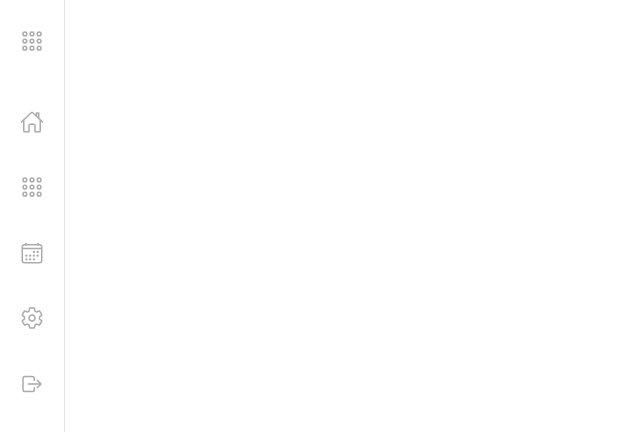
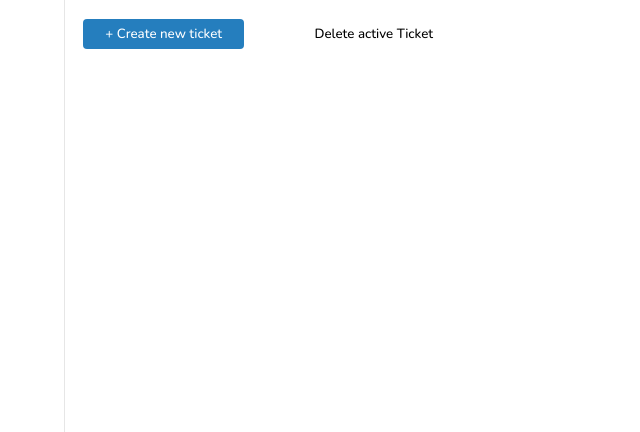
Before and after one commit to AmeenNH3/release-buddy-ui, a React (Vite) app: page /dashboard in a window 1280 px wide. Shown: the top 432 px of the page, without its empty margins (0-640 px from the left). Built offline with nearby package versions, Linux system fonts and the light colour scheme.

Commit message:
added create and delete ticket

```diff
--- a/src/App.jsx
+++ b/src/App.jsx
@@ -1,6 +1,7 @@
 import React from "react";
 import Dashboard from "./Dashboard";
 import Landing from "./pages/Landing";
+
 import { BrowserRouter, Route, Routes } from "react-router-dom";
 function App() {
   return (
--- a/src/Dashboard.jsx
+++ b/src/Dashboard.jsx
@@ -1,6 +1,7 @@
 import { useState } from "react";
 import { useDispatch, useSelector } from "react-redux";
 import Navbar from "./components/Navbar/Navbar";
+import Toolbar from "./components/Toolbar/Toolbar";
 import Stats from "./components/Stats/Stats";
 import Table from "./components/Table/Table";
 import Tickets from "./components/Tickets/Tickets";
@@ -43,6 +44,11 @@ function Dashboard() {
     <>
       <main className="main">
         <Navbar></Navbar>
+        <Toolbar
+          tickets={tickets}
+          tableEditLock={tableEditLock}
+          changeTableEditLock={changeTableEditLock}
+        ></Toolbar>
         {/* <Stats></Stats> */}
         {/* <Tickets
           tickets={tickets}
--- a/src/components/Navbar/Navbar.jsx
+++ b/src/components/Navbar/Navbar.jsx
@@ -31,6 +31,9 @@ function Navbar() {
 }
 
 const Wrapper = styled.div`
+  position: absolute;
+  left: 0;
+  top: 0;
   width: 64px;
   height: 100vh;
   background-color: #fff;
--- /dev/null
+++ b/src/components/Toolbar/Toolbar.jsx
@@ -0,0 +1,148 @@
+import React, { useState, useEffect } from "react";
+import { useDispatch, useSelector } from "react-redux";
+import { clearCheckedStacks, setActiveTicket } from "../../features/tickets/ticketsSlice";
+import { addNewTicket, deleteActiveTicket } from "../../features/data/dataSlice";
+import styled from "styled-components";
+import "../../main.css";
+function Toolbar({ tickets }) {
+  const lockTable = useSelector((state) => state.active.isEditLocked);
+  const [isEditLocked, setisEditLocked] = useState(lockTable);
+
+  const activeTicket = useSelector((state) => state.active.activeTicket);
+  const dispatch = useDispatch();
+
+  const [isShowMoreTickets, setIsShowMoreTickets] = useState(false);
+  const [ticketsSliced, setTicketsSliced] = useState(tickets.slice(0, 4));
+  const [showNewTicketInputModal, setshowNewTicketInputModal] = useState(false);
+  const [newTicketName, setNewTicketName] = useState("");
+  let slicedTicketIDs = ticketsSliced.map((i) => i.id);
+
+  useEffect(() => {
+    setisEditLocked(lockTable);
+    return () => {
+      setisEditLocked(false);
+    };
+  }, [lockTable]);
+
+  useEffect(() => {
+    setTicketsSliced(tickets.slice(0, 4));
+  }, [tickets]);
+
+  useEffect(() => {
+    slicedTicketIDs = ticketsSliced.map((i) => i.id);
+  }, [ticketsSliced]);
+
+  const newTicketFormOnSubmitHandler = (e) => {
+    e.preventDefault();
+    if (newTicketName != "") {
+      dispatch(addNewTicket({ name: newTicketName }));
+      setNewTicketName("");
+      setshowNewTicketInputModal(false);
+    }
+  };
+
+  const deleteActiveTicketHandler = () => {
+    if (ticketsSliced.length > 1 && isEditLocked != true) {
+      console.log(ticketsSliced.length);
+      let newActiveTicket = ticketsSliced.find((item) => item.id != activeTicket);
+      let ticketToBeDeleted = activeTicket;
+      dispatch(setActiveTicket(newActiveTicket.id));
+      dispatch(deleteActiveTicket(ticketToBeDeleted));
+      dispatch(clearCheckedStacks());
+      setIsShowMoreTickets(false);
+    } else if (ticketsSliced.length == 1) {
+      alert("Atleast one ticket should be present");
+    }
+  };
+
+  return (
+    <Wrapper>
+      {showNewTicketInputModal ? (
+        <div className="new-ticket-input-modal">
+          <form className="new-ticket-input-form" onSubmit={newTicketFormOnSubmitHandler}>
+            <input
+              id="ticket-name"
+              name="ticket-name"
+              className="new-ticket-input"
+              type="text"
+              placeholder="Enter Ticket name"
+              value={newTicketName}
+              onChange={(e) => setNewTicketName(e.target.value)}
+            />
+
+            <div className="new-ticket-btn-container">
+              <button className="new-ticket-btn new-ticket-submit-btn" type="submit">
+                Create
+              </button>
+              <button
+                className="new-ticket-btn new-ticket-cancel-btn"
+                onClick={() => {
+                  setshowNewTicketInputModal(false);
+                  setNewTicketName("");
+                }}
+              >
+                Cancel
+              </button>
+            </div>
+          </form>
+        </div>
+      ) : (
+        ""
+      )}
+
+      <div className="toolbar-container-one">
+        <button
+          className="create-new-ticket-btn"
+          onClick={() => {
+            if (isEditLocked != true) setshowNewTicketInputModal(true);
+          }}
+        >
+          + Create new ticket
+        </button>
+        <button
+          className="delete-ticket-btn"
+          title="Delete active ticket"
+          onClick={deleteActiveTicketHandler}
+        >
+          <ion-icon className="delete-ticket-icon" name="trash-outline"></ion-icon>
+          <span>Delete active Ticket</span>
+        </button>
+      </div>
+    </Wrapper>
+  );
+}
+
+const Wrapper = styled.div`
+  margin-left: 64px;
+  padding-top: 1.2rem;
+  padding-left: 1.2rem;
+  color: red;
+  font-family: "Nunito", sans-serif;
+  button {
+    border: none;
+    background: none;
+    padding: 6px 22px;
+    transition: all 0.3s;
+    cursor: pointer;
+    font-family: "Nunito", sans-serif;
+    font-weight: 500;
+    /* border: 1px solid rgba(85, 86, 90, 0.22); */
+  }
+  .create-new-ticket-btn {
+    color: #ffffff;
+    background: #257ebe;
+    border-radius: 4px;
+  }
+  .create-new-ticket-btn:hover {
+    background-color: #003153;
+  }
+  .delete-ticket-btn {
+    border: none;
+  }
+  .toolbar-container-one {
+    display: flex;
+    gap: 1.4rem;
+  }
+`;
+
+export default Toolbar;
```
